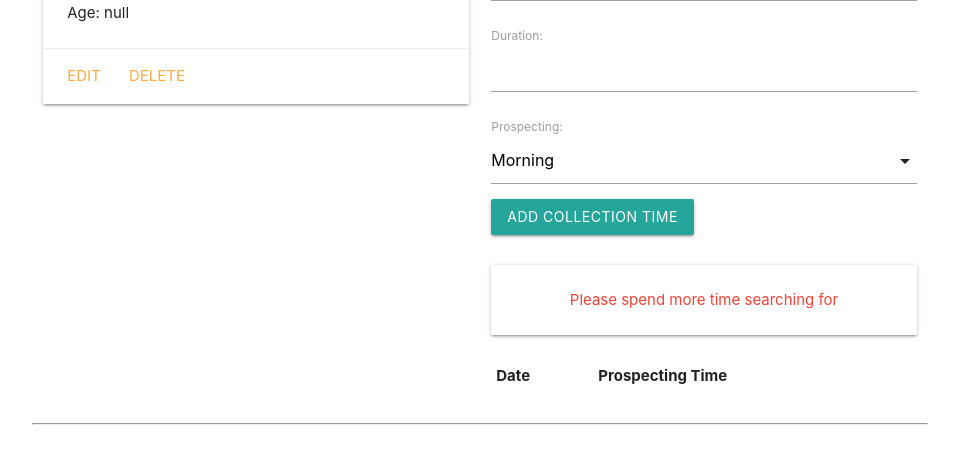
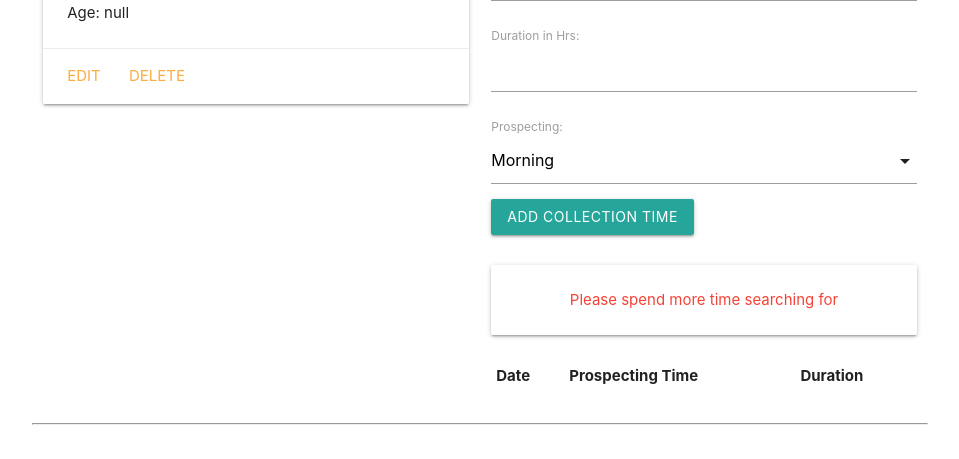
Before and after one commit to loex345/coincollector, a Django app: template main_app/templates/coins/detail.html in a window 1280 px wide. Shown: the part 283-742 px from the top of the page, without its empty margins (160-1119 px from the left). Run offline with Django 4.2, Linux system fonts and the light colour scheme; the template is opened without the code that fills it: values that come from a table or form of the project are taken from there, others are empty.

Commit message:
MVP Update

```diff
--- a/main_app/models.py
+++ b/main_app/models.py
@@ -39,7 +39,7 @@ class Coin(models.Model):
 
 class Collecting(models.Model):
      date = models.DateField('Collection date')
-     duration = models.IntegerField()
+     duration = models.IntegerField('Duration in Hrs')
      prospecting = models.CharField(max_length=1, choices=PROSPECTING_TIMES, default=PROSPECTING_TIMES[0][0])
      coin = models.ForeignKey(Coin, on_delete=models.CASCADE, default=0)
 
--- a/main_app/templates/coins/detail.html
+++ b/main_app/templates/coins/detail.html
@@ -36,13 +36,14 @@
     {% endif %}
     <table class="striped">
       <thead>
-        <tr><th>Date</th><th>Prospecting Time</th></tr>
+        <tr><th>Date</th><th>Prospecting Time</th><th>Duration</th></tr>
       </thead>
       <tbody>
         {% for collecting in coin.collecting_set.all %}
           <tr>
             <td>{{collecting.date}}</td>
             <td>{{collecting.get_prospecting_display}}</td>
+            <td>{{collecting.duration}}</td>
           </tr>
         {% endfor %}
       </tbody>
```
